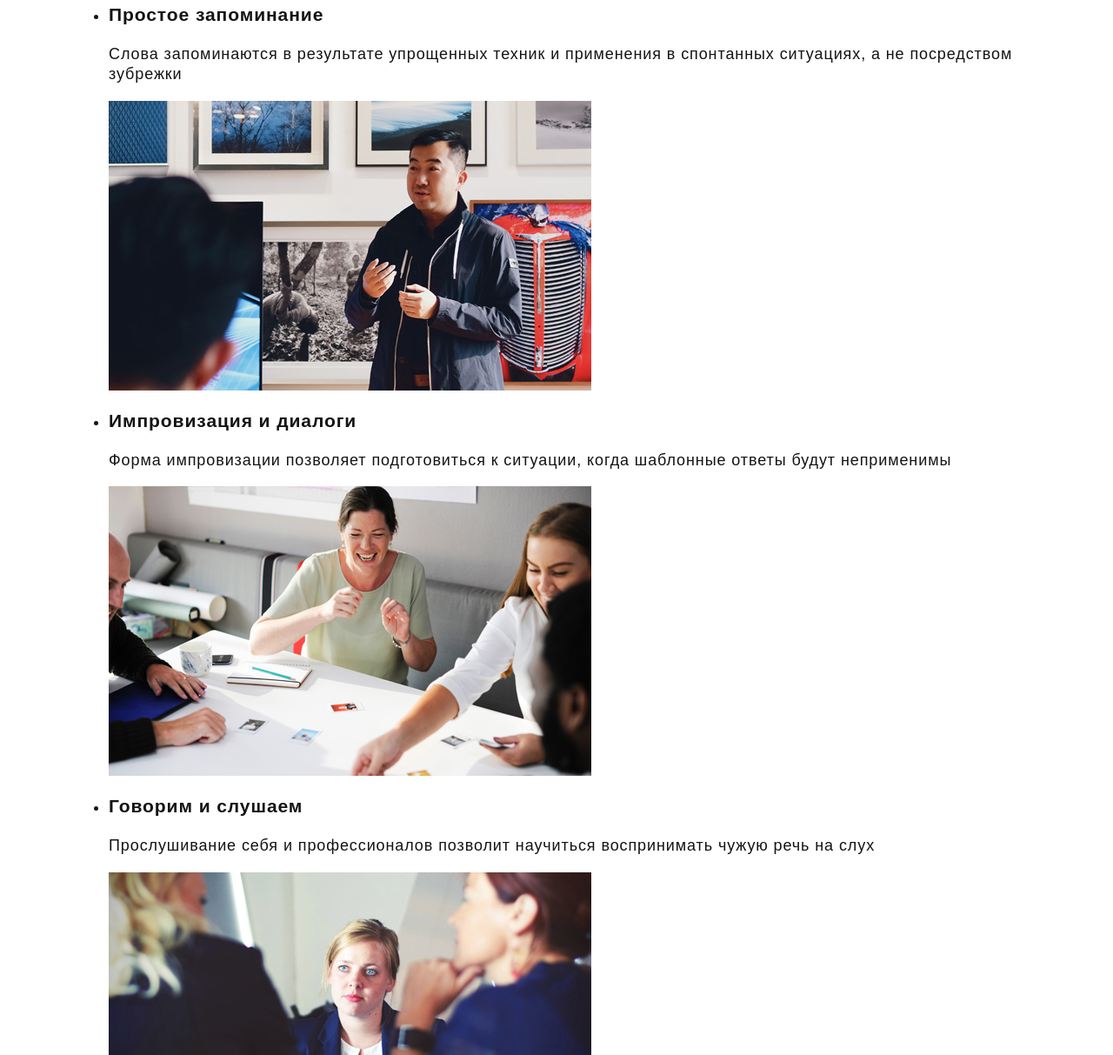
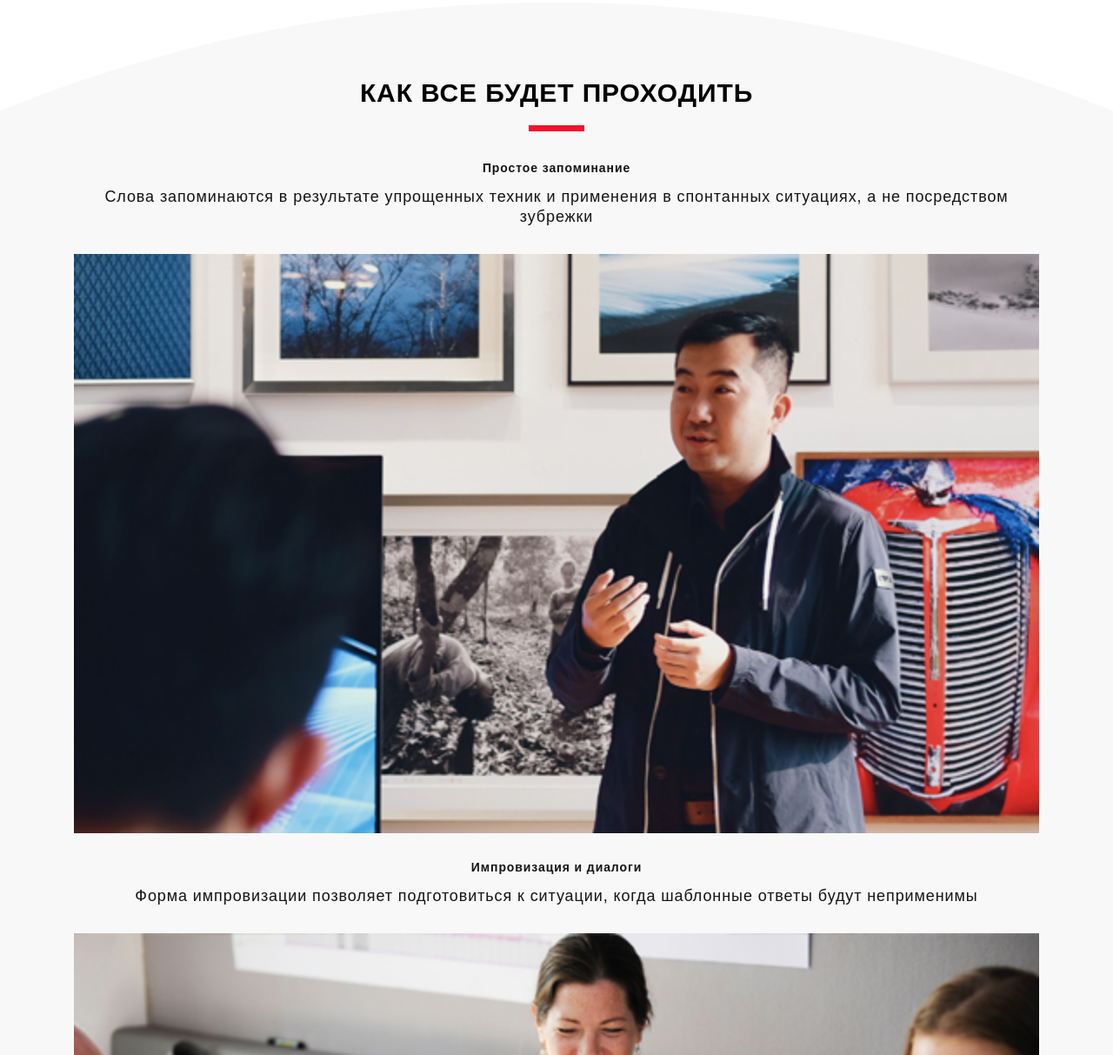
Before and after one commit to owlrik/markup-yes, a website: page src/html/index.html in a window 1280 px wide. Shown: the part 8511-9724 px from the top of the page at 87% size. Drawn offline with nearby package versions, Linux system fonts and the light colour scheme; files that its build step writes are made by us from their sources; files whose address does not match are found by name.

Commit message:
Стилизован блок methods

```diff
--- a/src/html/index.html
+++ b/src/html/index.html
@@ -321,56 +321,82 @@
     <section class="methods">
       <div class="container">
         <div class="methods__inner">
-          <h2 class="title methods__title">Как все будет проходить</h2>
+          <h2 class="title title--decorated methods__title">Как все будет проходить</h2>
 
           <ul class="methods__list">
-            <li class="methods__item item-methods">
-              <h3 class="item-methods__title">Простое запоминание</h3>
+            <li class="methods__item method-item">
+              <div class="method-item__title-wrap">
+                <h3 class="method-item__title">
+                  Простое запоминание
+                  <svg width="18" height="18" aria-hidden="true">
+                    <use xlink:href="img/sprite/sprite.svg#arrow-right"></use>
+                  </svg>
+                </h3>
+              </div>
 
-              <p class="item-methods__descr">
+              <p class="method-item__descr">
                 Слова запоминаются в&nbsp;результате упрощенных техник и&nbsp;применения в&nbsp;спонтанных ситуациях,
                 а&nbsp;не&nbsp;посредством зубрежки
               </p>
 
-              <div class="item-methods__img-wrap">
+              <div class="method-item__img-wrap">
                 <img srcset="img/content/method-remembering@2x.jpg 2x, img/content/method-remembering.jpg 1x" src="img/content/method-remembering.jpg" alt="Человек объясняет">
               </div>
             </li>
 
-            <li class="methods__item item-methods">
-              <h3 class="item-methods__title">Импровизация и&nbsp;диалоги</h3>
+            <li class="methods__item method-item">
+              <div class="method-item__title-wrap">
+                <h3 class="method-item__title">
+                  Импровизация и&nbsp;диалоги
+                  <svg width="18" height="18" aria-hidden="true">
+                    <use xlink:href="img/sprite/sprite.svg#arrow-right"></use>
+                  </svg>
+                </h3>
+              </div>
 
-              <p class="item-methods__descr">
+              <p class="method-item__descr">
                 Форма импровизации позволяет подготовиться к&nbsp;ситуации,
                 когда шаблонные ответы будут неприменимы
               </p>
 
-              <div class="item-methods__img-wrap">
+              <div class="method-item__img-wrap">
                 <img srcset="img/content/method-dialogs@2x.jpg 2x, img/content/method-dialogs.jpg 1x" src="img/content/method-dialogs.jpg" alt="Работа с карточками в группе">
               </div>
             </li>
 
-            <li class="methods__item item-methods">
-              <h3 class="item-methods__title">Говорим и&nbsp;слушаем</h3>
+            <li class="methods__item method-item">
+              <div class="method-item__title-wrap">
+                <h3 class="method-item__title">
+                  Говорим и&nbsp;слушаем
+                  <svg width="18" height="18" aria-hidden="true">
+                    <use xlink:href="img/sprite/sprite.svg#arrow-right"></use>
+                  </svg>
+                </h3>
+              </div>
 
-              <p class="item-methods__descr">
+              <p class="method-item__descr">
                 Прослушивание себя и&nbsp;профессионалов позволит научиться воспринимать чужую речь на&nbsp;слух
               </p>
 
-              <div class="item-methods__img-wrap">
+              <div class="method-item__img-wrap">
                 <img srcset="img/content/method-listening@2x.jpg 2x, img/content/method-listening.jpg 1x" src="img/content/method-listening.jpg" alt="Человек слушает разговор">
               </div>
             </li>
 
-            <li class="methods__item item-methods">
-              <h3 class="item-methods__title">Повторение</h3>
+            <li class="methods__item method-item">
+              <h3 class="method-item__title">
+                Повторение
+                <svg width="18" height="18" aria-hidden="true">
+                  <use xlink:href="img/sprite/sprite.svg#arrow-right"></use>
+                </svg>
+              </h3>
 
-              <p class="item-methods__descr">
+              <p class="method-item__descr">
                 Каждое следующее занятие включает в&nbsp;себя закрепление предыдущих тем и&nbsp;создает базу
                 для прохождения следующих
               </p>
 
-              <div class="item-methods__img-wrap">
+              <div class="method-item__img-wrap">
                 <img srcset="img/content/method-repeat@2x.jpg 2x, img/content/method-repeat.jpg 1x" src="img/content/method-repeat.jpg" alt="Ученик повторяет за учителем">
               </div>
             </li>
--- /dev/null
+++ b/src/sass/blocks/_method-item.scss
@@ -0,0 +1,36 @@
+.method-item {
+  text-align: center;
+}
+
+.method-item__title-wrap {
+  margin-bottom: 0.6em;
+}
+
+.method-item__title {
+  position: relative;
+  display: inline-block;
+  margin: 0;
+  font-weight: 900;
+  font-size: px-to-rem(14);
+}
+
+.method-item__title svg {
+  position: absolute;
+  top: 50%;
+  left: -40px;
+  display: block;
+  width: 18px;
+  height: 18px;
+  transform: translateY(-50%);
+  fill: $color-accent;
+}
+
+.method-item__descr {
+  margin: 0 0 1.7em;
+}
+
+.method-item__img-wrap img {
+  width: 100%;
+  height: 100%;
+  object-fit: cover;
+}
--- /dev/null
+++ b/src/sass/blocks/_methods.scss
@@ -0,0 +1,25 @@
+.methods {
+  background: url("../img/bg/bg-methods.svg") center/cover no-repeat;
+}
+
+.methods__inner {
+  padding-top: px-to-rem(85);
+  padding-bottom: px-to-rem(105);
+}
+
+.methods__title {
+  font-weight: 900;
+  font-size: px-to-rem(30);
+}
+
+.methods__list {
+  margin: 0;
+  padding: 0;
+  list-style: none;
+}
+
+.methods__item {
+  &:not(:last-child) {
+    margin-bottom: 1.5em;
+  }
+}
--- a/src/sass/blocks/_set.scss
+++ b/src/sass/blocks/_set.scss
@@ -5,6 +5,7 @@
 .set__inner {
   position: relative;
   padding-top: px-to-rem(420);
+  padding-bottom: px-to-rem(55);
 }
 
 .set__title {
--- a/src/sass/style.scss
+++ b/src/sass/style.scss
@@ -29,3 +29,5 @@
 @import "blocks/teachers";
 @import "blocks/teacher-card";
 @import "blocks/set";
+@import "blocks/methods";
+@import "blocks/method-item";
```
Also changed, not shown: src/img/bg/bg-methods.svg (added), src/img/sprite/sprite.svg, src/img/sprite/svg/arrow-right.svg (added).
